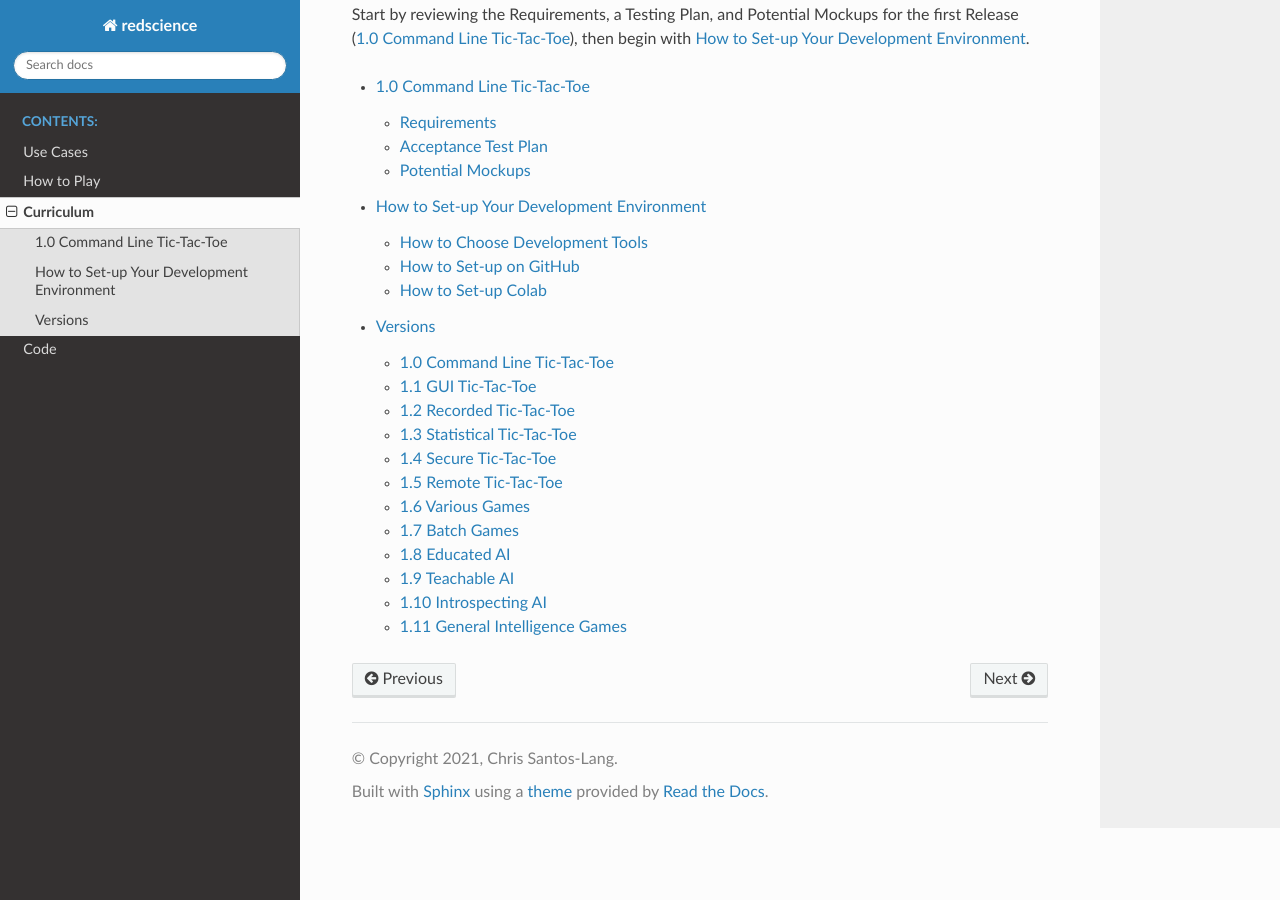
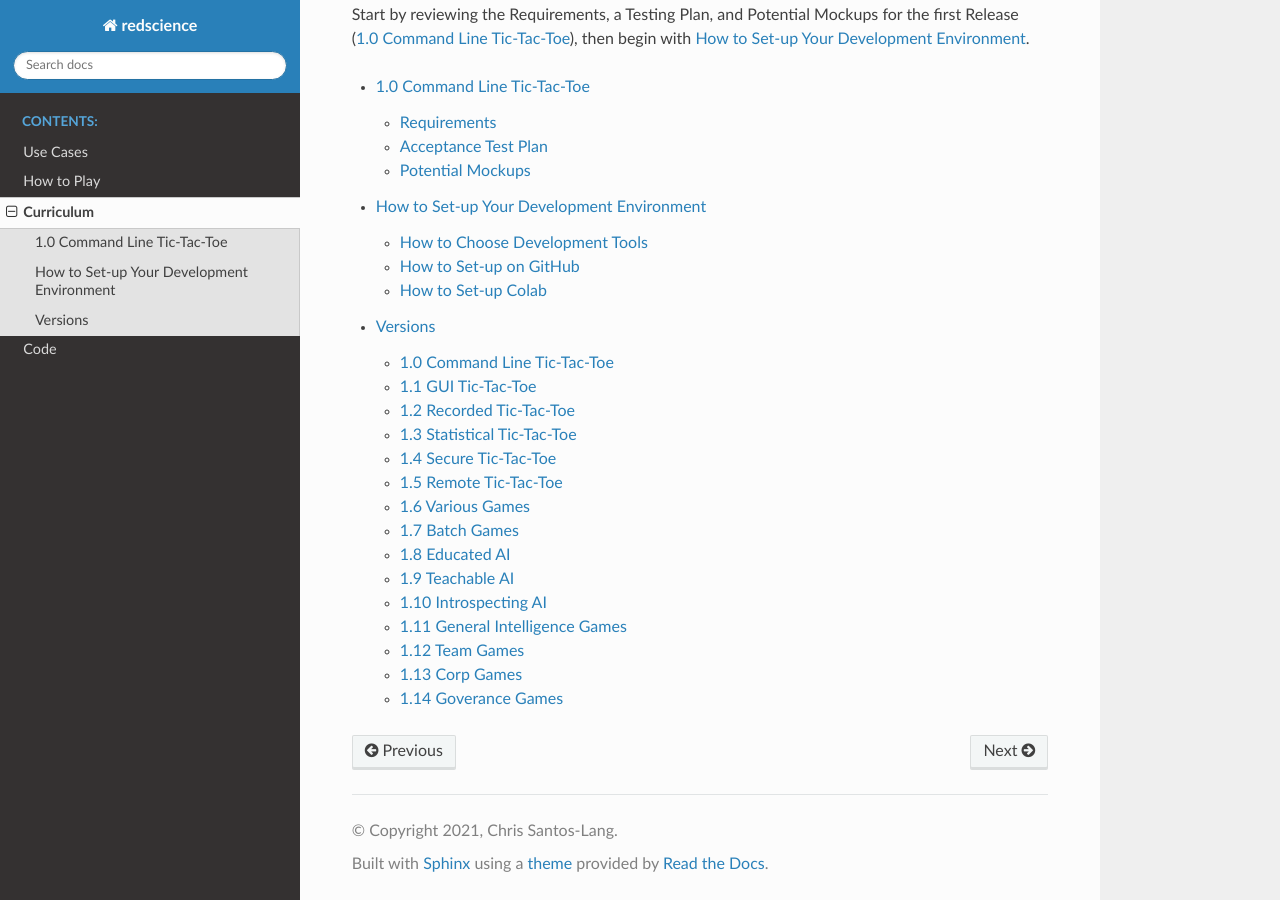
Before and after one commit to ChrisSantosLang/redscience, a Sphinx documentation site: the page built from docs/source/curriculum.rst, in a window 1280 px wide and 900 px high, scrolled down 1507 px. Built offline with Sphinx 7.4.7 and the Read the Docs theme 2.0.0, drawn with Linux system fonts in a browser that asks for light colours; pages that are not in the unit, such as notebooks, are missing from menus.

Commit message:
Update releases.rst

```diff
--- a/docs/source/releases/releases.rst
+++ b/docs/source/releases/releases.rst
@@ -16,6 +16,6 @@ Versions
    teachable
    introspection
    generalintelligence
-   teams
-   corps
-   goverance
+   team
+   corp
+   governance
```
